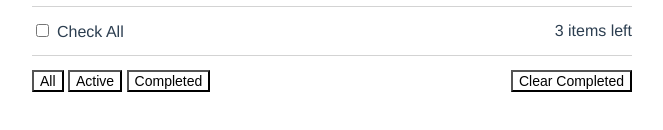
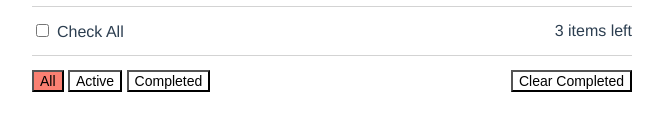
Before and after one commit to SekibOmazic/svelte-todo, a Svelte app: page / in a window 1280 px wide. Shown: the part 396-526 px from the top of the page, without its empty margins (308-971 px from the left). Built offline with nearby package versions, Linux system fonts and the light colour scheme.

Commit message:
add filter buttons highlighting

```diff
--- a/src/App.svelte
+++ b/src/App.svelte
@@ -172,9 +172,9 @@
 
   <div class="extra-container">
     <div>
-      <button on:click={() => updateFilter('all')}>All</button>
-      <button on:click={() => updateFilter('active')}>Active</button>
-      <button on:click={() => updateFilter('completed')}>Completed</button>
+      <button on:click={() => updateFilter('all')} class:active="{currentFilter === 'all'}">All</button>
+      <button on:click={() => updateFilter('active')} class:active="{currentFilter === 'active'}">Active</button>
+      <button on:click={() => updateFilter('completed')} class:active="{currentFilter === 'completed'}">Completed</button>
     </div>
 
     <div>
```
